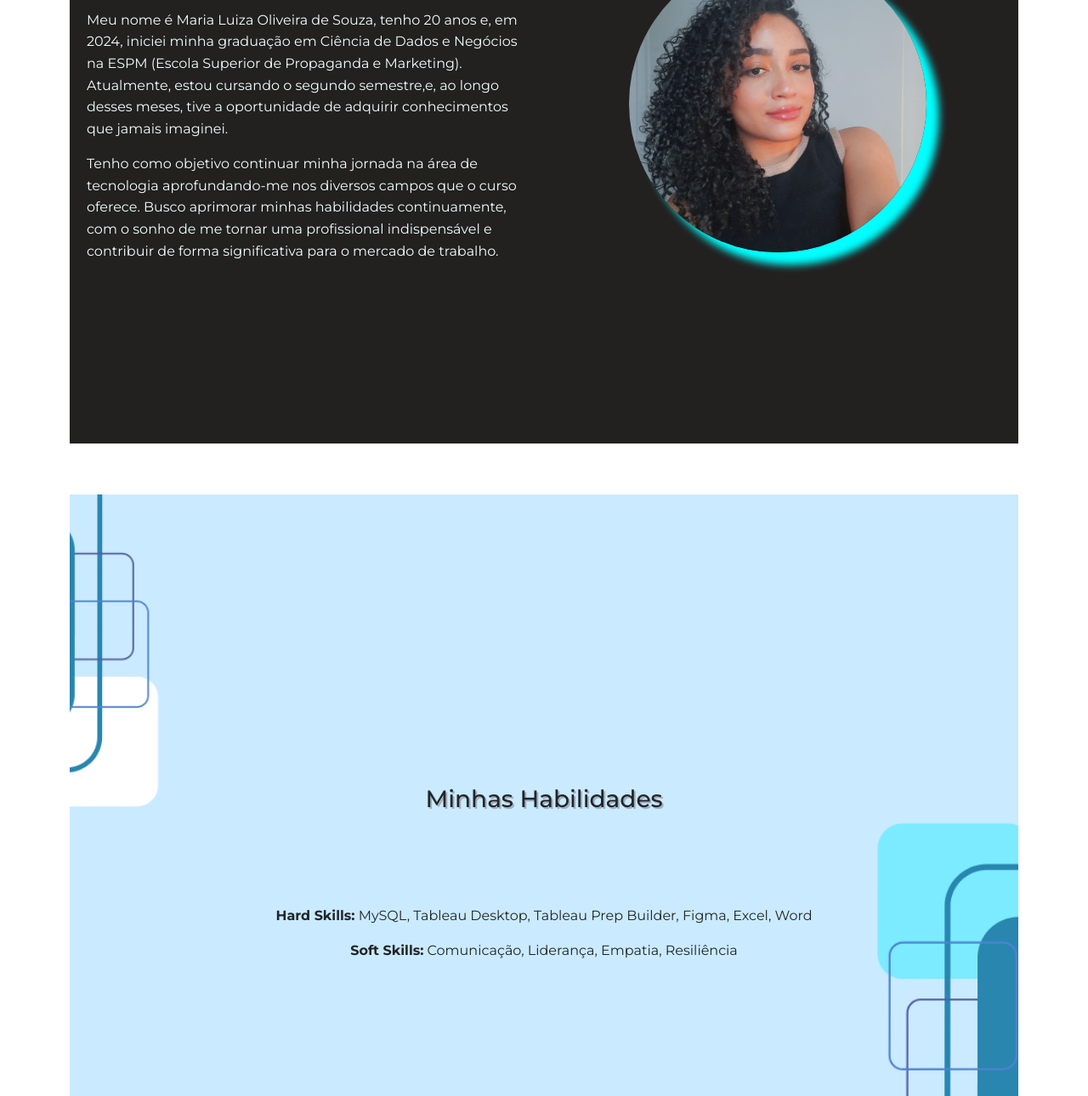
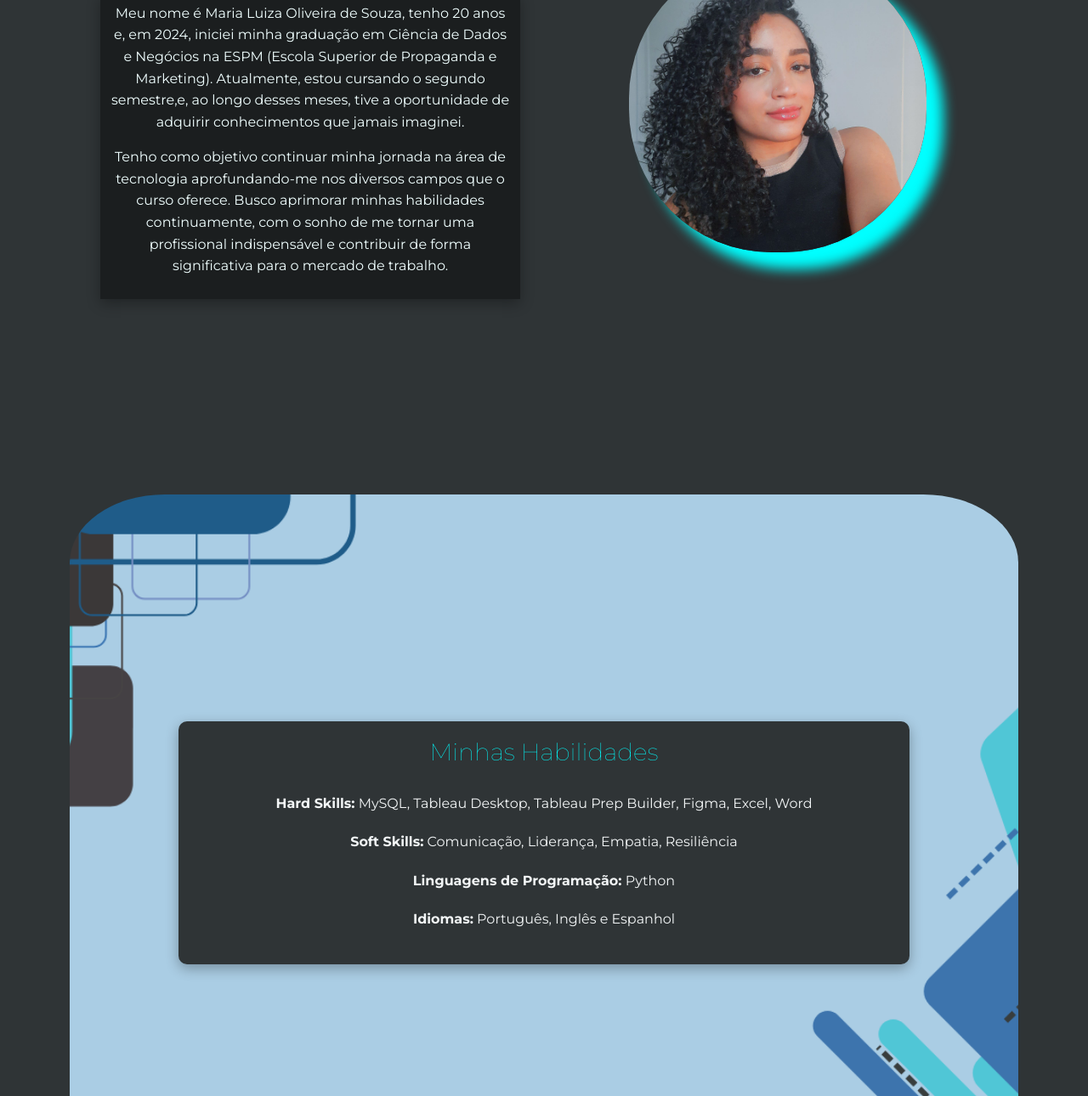
Before and after one commit to MariaLuizazz/MariaLuizazz, a plain HTML site: page index.html in a window 1280 px wide. Shown: the part 426-1716 px from the top of the page at 85% size. Drawn offline with nearby package versions, Linux system fonts and the light colour scheme.

Commit message:
alterações finais

```diff
--- a/index.html
+++ b/index.html
@@ -13,10 +13,11 @@
 </head>
 
 <body>
+    <body class="preto">
     <body style="font-family: 'Montserrat', sans-serif;">
 
     <header class="text-center py-3">
-        <h1>Maria Luiza</h1>
+        <h1 class="nome">Maria Luiza</h1>
     </header>
 
     <main class="container mt-4">
@@ -24,7 +25,9 @@
         <section id="sobre" class="page-section">
             <div class="row align-items-center">
                 <aside class="col-md-6">
-                    <h2 class="sombra2">Sobre Mim</h2>
+                    <h1 class="sombra2">Sobre Mim</h1>
+                    <div class="habilidades-container d-flex flex-wrap justify-content-center">
+                        <div class="sobremim-block text-center mx-3">
                         <p>
                             Meu nome é Maria Luiza Oliveira de Souza, tenho 20 anos e, em 2024,
                             iniciei minha graduação em Ciência de Dados e Negócios na ESPM (Escola Superior de
@@ -48,10 +51,17 @@
 
 
         <section id="habilidades" class="page-section1">
-            <h3 class="text-center, sombra">Minhas Habilidades</h3>
-            <p class="text-center"><b>Hard Skills:</b> MySQL, Tableau Desktop, Tableau Prep Builder, Figma, Excel, Word</p>
-            <p class="text-center"><b>Soft Skills:</b> Comunicação, Liderança, Empatia, Resiliência</p>
+            <div class="habilidades-container d-flex flex-wrap justify-content-center">
+                <div class="habilidades-block text-center mx-3">
+                    <h3>Minhas Habilidades</h3>
+                    <p><b>Hard Skills:</b> MySQL, Tableau Desktop, Tableau Prep Builder, Figma, Excel, Word</p>
+                    <p><b>Soft Skills:</b> Comunicação, Liderança, Empatia, Resiliência</p>
+                    <p><b>Linguagens de Programação:</b> Python</p>
+                    <p><b>Idiomas:</b> Português, Inglês e Espanhol</p>
+                </div>
+            </div>
         </section>
+
 
 
         <section id="contato" class="page-section">
--- a/style.css
+++ b/style.css
@@ -1,20 +1,21 @@
 
 body {
-    background-color: rgb(31, 34, 36);
-    color: rgb(36, 34, 34);
+    background-color: rgb(56, 75, 87);
+    color: rgb(46, 44, 44);
     font-family: 'Montserrat',sans-serif;
     margin: 0 auto;
     padding: 0;
 }
-
+.preto{
+    background-color:#2f3436 ;
+}
 h1 {
-    text-decoration: underline ;
     font-weight: 500;
-    color: rgb(35, 121, 136);
+    color: cyan;
 }
 
 h2, h3 {
-    color: rgb(16, 99, 172);
+    color: rgb(230, 234, 237);
 }
 
 p {
@@ -22,15 +23,15 @@ p {
 }
 
 .imagem-formatada {
-    border-radius: 50%;
+    border-radius: 48%;
     width: 350px;
     height: 350px;
-    box-shadow: 15px 15px 10px cyan;
+    box-shadow: 20px 20px 15px cyan;
     object-fit: cover;
 }
 
 header {
-    background-color: rgb(35, 121, 136);
+    background-color: rgb(22, 25, 26);
     color: white;
     padding: 20px 0;
 }
@@ -47,16 +48,21 @@ nav a {
     text-decoration: none;
     margin: 0 10px;
     font-size: 18px;
+    font-weight: lighter;
 }
 
-nav a:hover {
-    text-decoration: underline;
+
+
+.nome{
+    font-weight: lighter;
+    color: cyan;
+
 }
 
 
 .page-section {
     color: azure;
-    background-color: rgb(35, 32, 32);
+    background-color: #2f3436;
     min-height: 100vh;
     display: flex;
     flex-direction: column;
@@ -67,7 +73,8 @@ nav a:hover {
 .page-section1 {
     background-size: cover;
     background-position: center;
-    background-image: url(fundo.png);
+    background-image: url(back.png);
+    border-radius: 10%;
     min-height: 100vh;
     display: flex;
     flex-direction: column;
@@ -81,7 +88,7 @@ nav a:hover {
 }
 
 #contato {
-    background-color:  rgb(35, 32, 32);
+    background-color: #2f3436;
 }
 
 .btn {
@@ -97,8 +104,11 @@ nav a:hover {
 }
 
 .sombra2{
+    color:cyan;
     text-shadow:  2px 2px 0 rgba(74, 244, 249, 0.4);
-    margin: 5%;
+    margin:5%;
+    font-weight: lighter;
+
 
 }
 
@@ -123,39 +133,37 @@ nav a:hover {
     transform: rotate(10deg);
 }
 
-/* Contêiner das redes sociais */
+
 .social-links-container {
     display: flex;
     gap: 30px;
     margin-top: 20px;
 }
 
-/* Bloco individual de cada rede social */
 .social-block {
-    width: 150px;
-    background-color: #1f2224;
-    border-radius: 10px;
+    width: 170px;
+    background-color:  rgb(247, 250, 250);
+    border-radius: 20px;
     padding: 20px;
     box-shadow: 0 5px 15px rgba(0, 0, 0, 0.3);
     transition: transform 0.3s ease, box-shadow 0.3s ease;
 }
 
-/* Estilo ao passar o mouse */
+
 .social-block:hover {
     transform: translateY(-10px);
-    box-shadow: 0 10px 20px rgba(0, 255, 255, 0.3);
+    box-shadow: 0 10px 20px rgba(246, 249, 249, 0.3);
 }
 
-/* Links dentro do bloco */
 .social-block a {
     text-decoration: none;
-    color: #239090;
+    color: #2f3436;
     font-weight: bold;
     font-size: 16px;
     display: block;
 }
 
-/* Alinhamento das imagens */
+
 .social-block img {
     transition: transform 0.2s ease;
 }
@@ -163,3 +171,52 @@ nav a:hover {
 .social-block img:hover {
     transform: rotate(15deg);
 }
+
+.habilidades-container {
+    display: flex;
+    justify-content: center;
+    margin-top: 20px;
+}
+
+.sobremim-block{
+    width: 135%;
+    background-color: #1b1e1f;;
+    border-radius: 0px;
+    padding: 10px;
+    box-shadow: 0 5px 15px rgba(0, 0, 0, 0.3);
+    transition: transform 0.3s ease, box-shadow 0.3s ease;
+    margin-top: 0px;
+}
+
+
+
+.habilidades-block {
+    width: 80%;
+    background-color: #2f3436;
+    border-radius: 10px;
+    padding: 20px;
+    box-shadow: 0 5px 15px rgba(0, 0, 0, 0.3);
+    transition: transform 0.3s ease, box-shadow 0.3s ease;
+}
+
+
+.habilidades-block h3 {
+    color:cyan;
+    font-weight:lighter;
+    margin-bottom: 30px;
+}
+
+.habilidades-block p {
+    color: #f2f5f6;
+    margin-bottom: 20px;
+}
+
+
+.habilidades-block:hover {
+    transform: translateY(-10px);
+    box-shadow: 0 10px 20px rgba(29, 121, 174, 0.3);
+}
+.sobremim-block:hover {
+    transform: translateY(-10px);
+    box-shadow: 0 10px 20px rgba(29, 121, 174, 0.3);
+}
```
Also changed, not shown: back.png (added), fundo.png (deleted), fundoo.png (deleted). Lines whose indentation alone changed are shown as unchanged.
